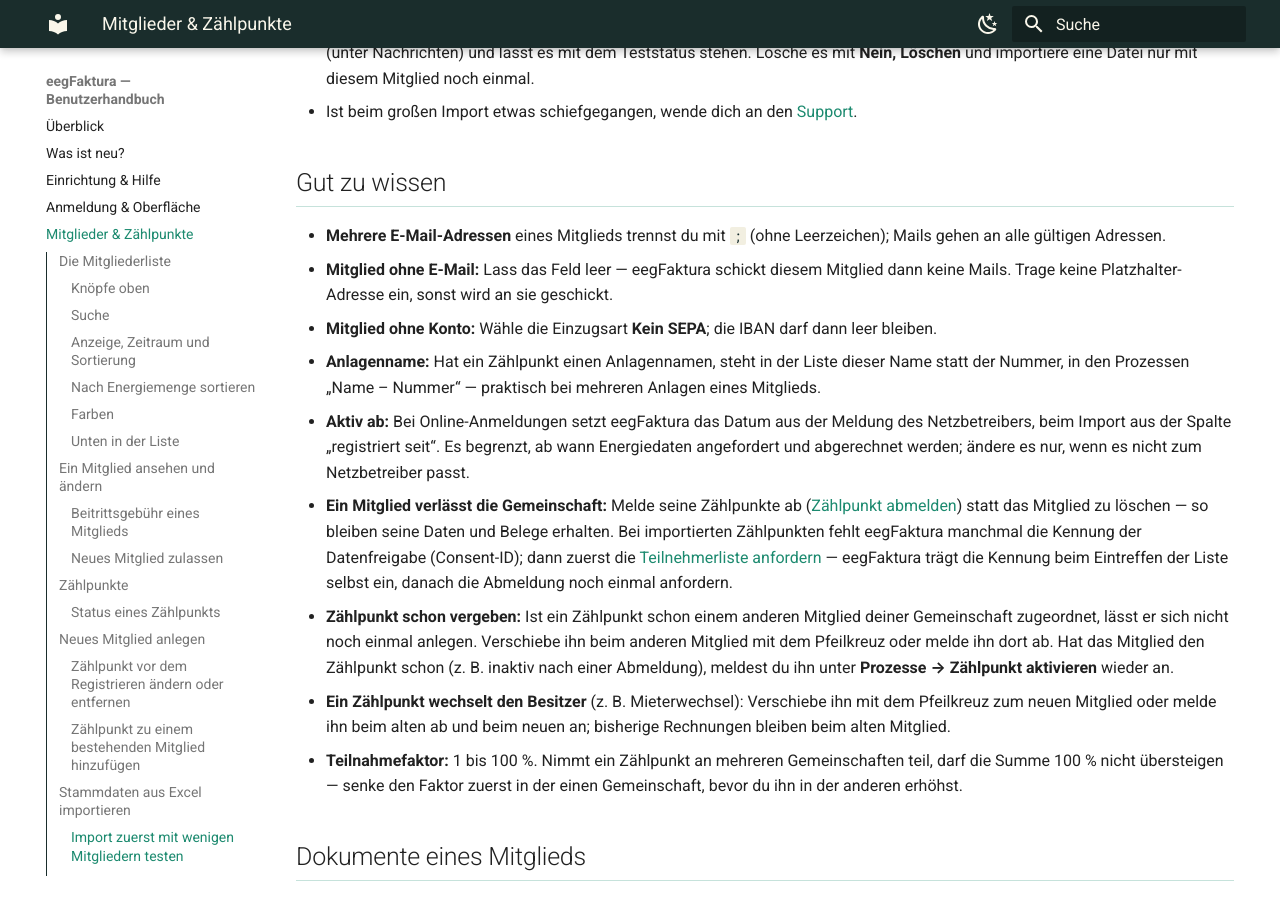
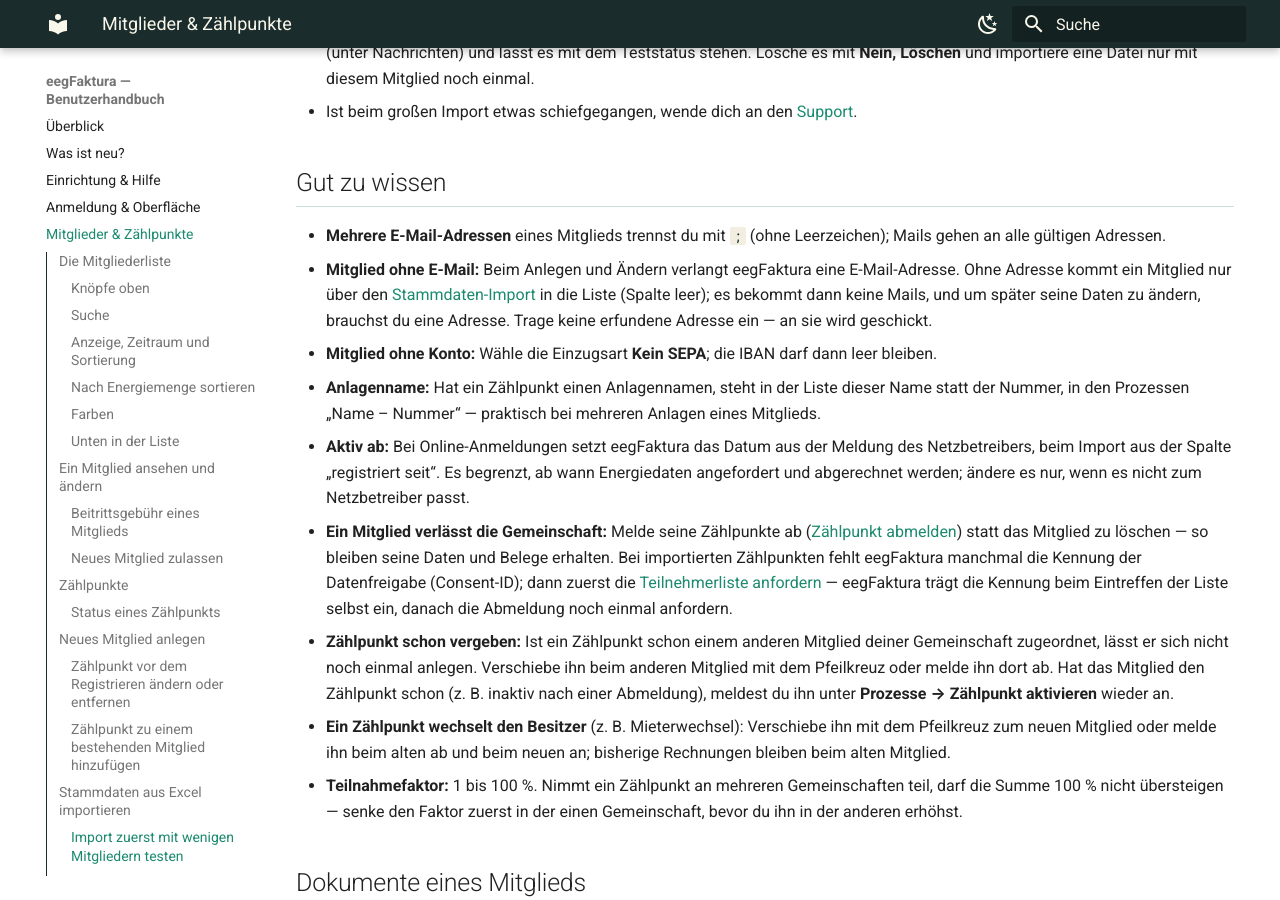
Before and after one commit to eegfaktura/eegfaktura-user-guide, an MkDocs documentation site: the page built from docs/02-mitglieder-zaehlpunkte.md, in a window 1280 px wide and 900 px high, scrolled down 13911 px. Built offline with MkDocs 1.6.1 and Material for MkDocs 9.7.7, drawn with Linux system fonts in a browser that asks for light colours.

Commit message:
docs(mitglieder): member without e-mail - the form requires it (tracking web 261126-mm1)
Co-Authored-By: Claude Opus 5.5 <noreply@anthropic.com>

```diff
--- a/docs/02-mitglieder-zaehlpunkte.md
+++ b/docs/02-mitglieder-zaehlpunkte.md
@@ -359,8 +359,10 @@ Gut zu wissen:
 
 - **Mehrere E-Mail-Adressen** eines Mitglieds trennst du mit `;` (ohne Leerzeichen); Mails gehen an alle gültigen
   Adressen.
-- **Mitglied ohne E-Mail:** Lass das Feld leer — eegFaktura schickt diesem Mitglied dann keine Mails. Trage keine
-  Platzhalter-Adresse ein, sonst wird an sie geschickt.
+- **Mitglied ohne E-Mail:** Beim Anlegen und Ändern verlangt eegFaktura eine E-Mail-Adresse. Ohne Adresse kommt ein
+  Mitglied nur über den [Stammdaten-Import](#stammdaten-aus-excel-importieren) in die Liste (Spalte leer); es bekommt
+  dann keine Mails, und um später seine Daten zu ändern, brauchst du eine Adresse. Trage keine erfundene Adresse
+  ein — an sie wird geschickt.
 - **Mitglied ohne Konto:** Wähle die Einzugsart **Kein SEPA**; die IBAN darf dann leer bleiben.
 - **Anlagenname:** Hat ein Zählpunkt einen Anlagennamen, steht in der Liste dieser Name statt der Nummer, in den
   Prozessen „Name – Nummer“ — praktisch bei mehreren Anlagen eines Mitglieds.
```
Also changed, not shown: CHANGELOG.md (+3 -0 lines).
